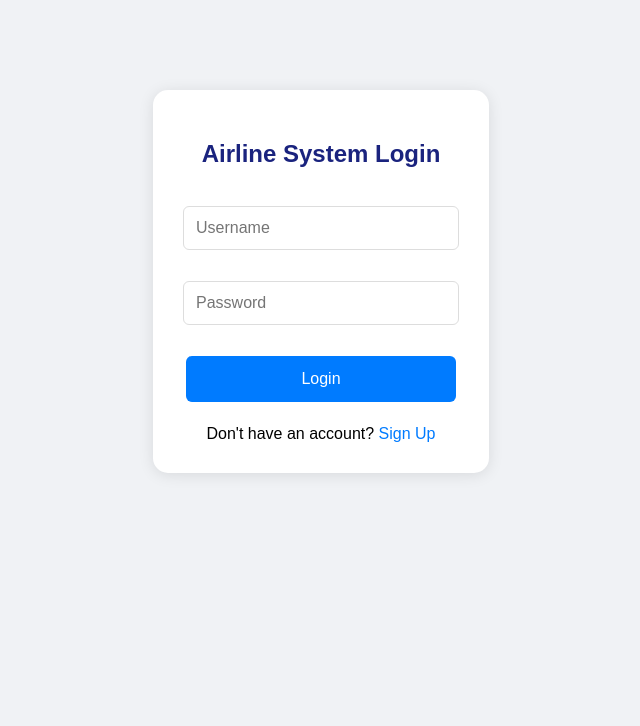
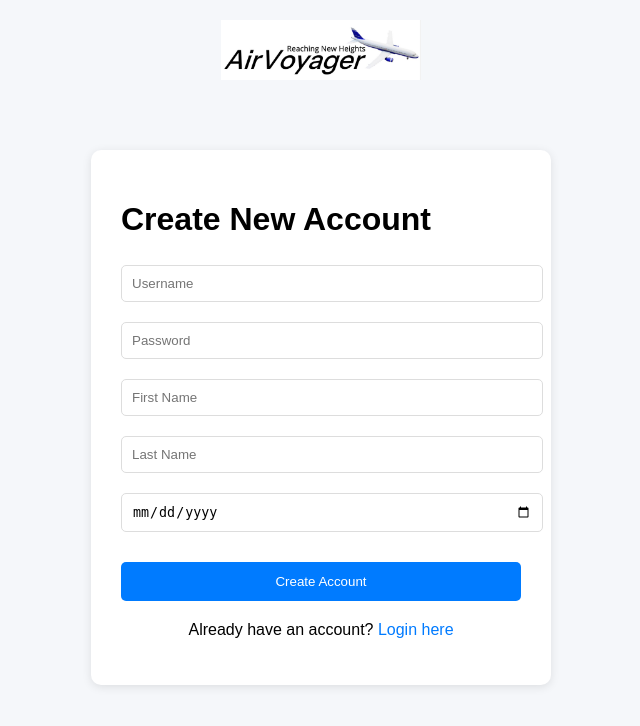
Before and after one commit to Warmachine019/Airline-Reservation-System-v2, a PHP site: page /login.php?page=signup in a window 1280 px wide. Shown: the top 726 px of the page, without its empty margins (319-959 px from the left). Run offline with PHP 8.4, Linux system fonts and the light colour scheme; the visitor is signed in with stand-in values (Sample User, id 1); some libraries are stand-ins or nearby versions.

Commit message:
Add files via upload

```diff
--- /dev/null
+++ b/db.php
@@ -0,0 +1,7 @@
+<?php
+$conn = new mysqli('localhost', 'root', 'root', 'airline');
+
+if ($conn->connect_error) {
+    die("Connection failed: " . $conn->connect_error);
+}
+?>
--- a/login.php
+++ b/login.php
@@ -1,137 +1,173 @@
 <?php
 session_start();
-$conn = new mysqli('localhost', 'root', '', 'airline');
+require 'db.php'; // Database connection
 
-if ($conn->connect_error) {
-    die("Connection failed: " . $conn->connect_error);
+// Handle form submissions
+if ($_SERVER['REQUEST_METHOD'] === 'POST') {
+    if (isset($_POST['login'])) {
+        handleLogin();
+    } elseif (isset($_POST['signup'])) {
+        handleSignup();
+    }
 }
 
-$message = '';
-$message_type = '';
-
-if ($_SERVER['REQUEST_METHOD'] === 'POST') {
-    $action = $_POST['action'] ?? 'login';
-
-    if ($action === 'signup') {
-        // SIGNUP PROCESS
-        $username = $conn->real_escape_string($_POST['username'] ?? '');
-        $password = $_POST['password'] ?? '';
-        $name = $conn->real_escape_string($_POST['name'] ?? '');
-        $surname = $conn->real_escape_string($_POST['surname'] ?? '');
-        $dob = $conn->real_escape_string($_POST['dob'] ?? '');
-
-        if (empty($username) || empty($password) || empty($name) || empty($surname) || empty($dob)) {
-            $message = "All fields are required!";
-            $message_type = 'error';
-        } else {
-            $check = $conn->query("SELECT * FROM users WHERE username='$username'");
-            if ($check && $check->num_rows > 0) {
-                $message = "Username already exists!";
-                $message_type = 'error';
-            } else {
-                $hashed_password = password_hash($password, PASSWORD_DEFAULT);
-                $insert = $conn->query("INSERT INTO users (username, password, name, surname, dob)
-                                      VALUES ('$username', '$hashed_password', '$name', '$surname', '$dob')");
-
-                if ($insert) {
-                    $message = "Signup successful! Please login.";
-                    $message_type = 'success';
-                } else {
-                    $message = "Signup failed: " . $conn->error;
-                    $message_type = 'error';
-                }
-            }
-        }
-    } else {
-        // LOGIN PROCESS
-        $username = $conn->real_escape_string($_POST['username'] ?? '');
-        $password = $_POST['password'] ?? '';
+function handleLogin() {
+    global $conn;
+    $username = $conn->real_escape_string($_POST['username']);
+    $password = $_POST['password'];
 
     $result = $conn->query("SELECT * FROM users WHERE username='$username'");
-        if ($result && $result->num_rows > 0) {
+
+    if ($result->num_rows === 0) {
+        header("Location: signup.php?error=user_not_found");
+        exit();
+    }
+
     $user = $result->fetch_assoc();
     if (password_verify($password, $user['password'])) {
         $_SESSION['user'] = $user;
-                header("Location: search.php");
+        header("Location: booking.php");
         exit();
     } else {
-                $message = "Invalid password!";
-                $message_type = 'error';
+        header("Location: login.php?error=wrong_password");
+        exit();
+    }
+}
+
+function handleSignup() {
+    global $conn;
+    $fields = ['username', 'password', 'name', 'surname', 'dob'];
+
+    foreach ($fields as $field) {
+        if (empty($_POST[$field])) {
+            header("Location: signup.php?error=missing_fields");
+            exit();
+        }
+    }
+
+    $username = $conn->real_escape_string($_POST['username']);
+    $check = $conn->query("SELECT * FROM users WHERE username='$username'");
+
+    if ($check->num_rows > 0) {
+        header("Location: signup.php?error=username_exists");
+        exit();
+    }
+
+    $password = password_hash($_POST['password'], PASSWORD_DEFAULT);
+    $name = $conn->real_escape_string($_POST['name']);
+    $surname = $conn->real_escape_string($_POST['surname']);
+    $dob = $conn->real_escape_string($_POST['dob']);
+
+    $conn->query("INSERT INTO users (username, password, name, surname, dob)
+                VALUES ('$username', '$password', '$name', '$surname', '$dob')");
+
+    header("Location: login.php?success=signup_complete");
+    exit();
+}
+
+// Display current page
+if (isset($_GET['page'])) {
+    switch ($_GET['page']) {
+        case 'signup':
+            showSignupPage();
+            break;
+        case 'booking':
+            showBookingPage();
+            break;
+        default:
+            showLoginPage();
     }
 } else {
-            $message = "User not found!";
-            $message_type = 'error';
+    showLoginPage();
 }
-    }
-}
+
+function showLoginPage() {
+    global $conn;
     ?>
     <!DOCTYPE html>
-<html lang="en">
+    <html>
     <head>
-    <meta charset="UTF-8">
-    <meta name="viewport" content="width=device-width, initial-scale=1.0">
-    <title>Airline Login</title>
-    <link rel="stylesheet" href="common.css">
-    <style>
-        .signup-fields { display: none; }
-        .signup-mode .signup-fields { display: block; }
-        .toggle-text { margin-top: 15px; }
-        a { color: #007BFF; text-decoration: none; }
-        a:hover { text-decoration: underline; }
-    </style>
+        <title>Login - Air Voyager</title>
+        <link rel="stylesheet" href="styles.css">
     </head>
     <body>
-    <div class="container">
-        <h2>Airline System Login</h2>
-
-        <?php if ($message): ?>
-            <div class="message <?= $message_type ?>">
-                <?= $message ?>
-            </div>
-        <?php endif; ?>
-
-        <form action="login.php" method="post" id="authForm">
-            <input type="hidden" name="action" value="login" id="formAction">
-
+        <img src="AirVoyagerLogo.jpg" class="header-logo">
+        <div class="auth-container">
+            <h1>Welcome to Air Voyager</h1>
+            <?php showMessages(); ?>
+            <form method="POST">
+                <input type="hidden" name="login" value="1">
                 <div class="form-group">
                     <input type="text" name="username" placeholder="Username" required>
                 </div>
-
                 <div class="form-group">
                     <input type="password" name="password" placeholder="Password" required>
                 </div>
+                <button type="submit">Login</button>
+            </form>
+            <p class="auth-link">New user? <a href="?page=signup">Create account</a></p>
+        </div>
+    </body>
+    </html>
+    <?php
+}
 
-            <div class="signup-fields">
+function showSignupPage() {
+    ?>
+    <!DOCTYPE html>
+    <html>
+    <head>
+        <title>Sign Up - Air Voyager</title>
+        <link rel="stylesheet" href="styles.css">
+    </head>
+    <body>
+        <img src="AirVoyagerLogo.jpg" class="header-logo">
+        <div class="auth-container">
+            <h1>Create New Account</h1>
+            <?php showMessages(); ?>
+            <form method="POST">
+                <input type="hidden" name="signup" value="1">
                 <div class="form-group">
-                    <input type="text" name="name" placeholder="Name" required>
+                    <input type="text" name="username" placeholder="Username" required>
                 </div>
                 <div class="form-group">
-                    <input type="text" name="surname" placeholder="Surname" required>
+                    <input type="password" name="password" placeholder="Password" required>
+                </div>
+                <div class="form-group">
+                    <input type="text" name="name" placeholder="First Name" required>
+                </div>
+                <div class="form-group">
+                    <input type="text" name="surname" placeholder="Last Name" required>
                 </div>
                 <div class="form-group">
                     <input type="date" name="dob" required>
                 </div>
+                <button type="submit">Create Account</button>
+            </form>
+            <p class="auth-link">Already have an account? <a href="?page=login">Login here</a></p>
         </div>
-
-            <button type="submit" id="submitButton">Login</button>
-            <div class="toggle-text">
-                <span>Don't have an account? </span>
-                <a href="#" onclick="toggleSignup(); return false;">Sign Up</a>
-            </div>
-        </form>
-    </div>
-
-    <script>
-        function toggleSignup() {
-            const form = document.getElementById('authForm');
-            form.classList.add('signup-mode');
-            document.getElementById('formAction').value = 'signup';
-            document.getElementById('submitButton').textContent = 'Sign Up';
-
-            document.querySelectorAll('.signup-fields input').forEach(input => {
-                input.required = true;
-            });
-        }
-    </script>
     </body>
     </html>
+    <?php
+}
+
+function showMessages() {
+    $error = $_GET['error'] ?? '';
+    $success = $_GET['success'] ?? '';
+
+    if ($error) {
+        echo '<div class="message error">';
+        switch ($error) {
+            case 'user_not_found': echo "Account not found. Please sign up."; break;
+            case 'wrong_password': echo "Incorrect password. Please try again."; break;
+            case 'missing_fields': echo "Please fill all required fields."; break;
+            case 'username_exists': echo "Username already exists. Please choose another."; break;
+        }
+        echo '</div>';
+    }
+
+    if ($success === 'signup_complete') {
+        echo '<div class="message success">Signup complete! Please login with your credentials.</div>';
+    }
+}
+?>
--- /dev/null
+++ b/styles.css
@@ -0,0 +1,166 @@
+body {
+    font-family: 'Arial', sans-serif;
+    margin: 0;
+    background-color: #f5f7fa;
+}
+
+.header-logo {
+    display: block;
+    width: 200px;
+    margin: 20px auto;
+    position: fixed;
+    top: 0;
+    left: 50%;
+    transform: translateX(-50%);
+}
+
+.auth-container {
+    max-width: 400px;
+    margin: 150px auto 50px;
+    padding: 30px;
+    background: white;
+    border-radius: 10px;
+    box-shadow: 0 2px 10px rgba(0,0,0,0.1);
+}
+
+.form-group {
+    margin-bottom: 15px;
+}
+
+input {
+    width: 100%;
+    padding: 10px;
+    border: 1px solid #ddd;
+    border-radius: 5px;
+    margin-top: 5px;
+}
+
+button {
+    width: 100%;
+    padding: 12px;
+    background: #007bff;
+    color: white;
+    border: none;
+    border-radius: 5px;
+    cursor: pointer;
+    margin-top: 15px;
+}
+
+button:hover {
+    background: #0056b3;
+}
+
+.message {
+    padding: 10px;
+    margin-bottom: 20px;
+    border-radius: 5px;
+}
+
+.message.error {
+    background: #ffe0e0;
+    color: #d8000c;
+}
+
+.message.success {
+    background: #e0ffe0;
+    color: #008000;
+}
+
+.auth-link {
+    text-align: center;
+    margin-top: 20px;
+}
+
+.auth-link a {
+    color: #007bff;
+    text-decoration: none;
+}
+
+.auth-link a:hover {
+    text-decoration: underline;
+}
+
+.booking-container {
+    max-width: 800px;
+    margin: 150px auto 50px;
+    padding: 30px;
+    background: white;
+    border-radius: 10px;
+    box-shadow: 0 2px 10px rgba(0,0,0,0.1);
+}
+
+.results-container {
+    margin-top: 30px;
+    padding-top: 20px;
+    border-top: 1px solid #eee;
+}
+
+.flight-card {
+    padding: 20px;
+    margin: 15px 0;
+    border: 1px solid #ddd;
+    border-radius: 8px;
+    background: #f9f9f9;
+}
+
+.flight-card h3 {
+    color: #007bff;
+    margin-top: 0;
+}
+
+.book-button {
+    background: #28a745;
+    width: auto;
+    padding: 8px 20px;
+    margin-top: 10px;
+}
+
+.book-button:hover {
+    background: #218838;
+}
+
+.message.info {
+    background: #e3f2fd;
+    color: #0d47a1;
+}
+
+select {
+    width: 100%;
+    padding: 10px;
+    border: 1px solid #ddd;
+    border-radius: 5px;
+    background: white;
+}
+
+.boarding-pass-container {
+    max-width: 600px;
+    margin: 150px auto 50px;
+    padding: 30px;
+    background: white;
+    border-radius: 10px;
+    box-shadow: 0 2px 10px rgba(0,0,0,0.1);
+}
+
+.pass-details {
+    border: 2px solid #007bff;
+    border-radius: 10px;
+    padding: 25px;
+}
+
+.pass-section {
+    margin-bottom: 25px;
+}
+
+.pass-section h3 {
+    color: #007bff;
+    border-bottom: 1px solid #ddd;
+    padding-bottom: 10px;
+}
+
+.barcode-placeholder {
+    text-align: center;
+    padding: 20px;
+    background: #f0f0f0;
+    margin-top: 30px;
+    font-family: monospace;
+}
```
Also changed, not shown: boarding_pass.php (+36 -36 lines), booking.php (+72 -15 lines), cities.php (added, +12 -0 lines), sample_barcode.jpg (added). Lines whose indentation alone changed are shown as unchanged.
